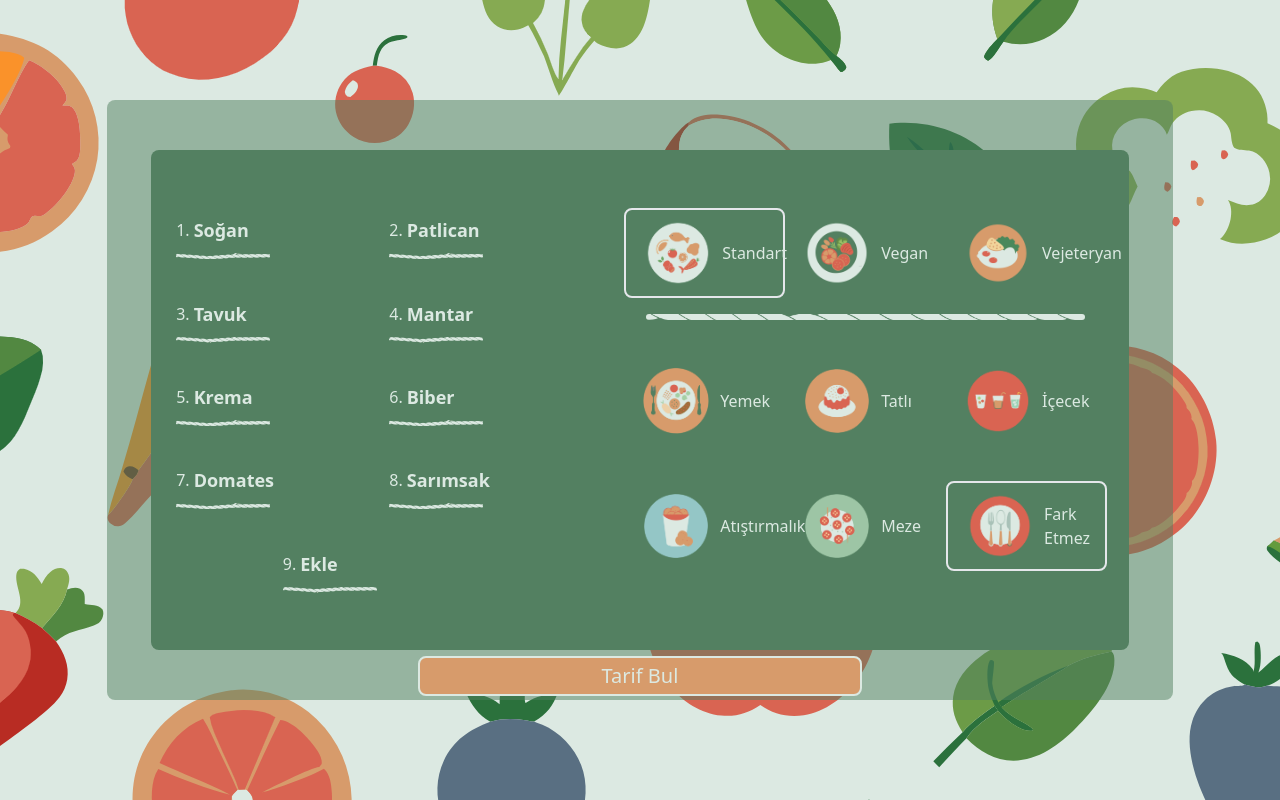
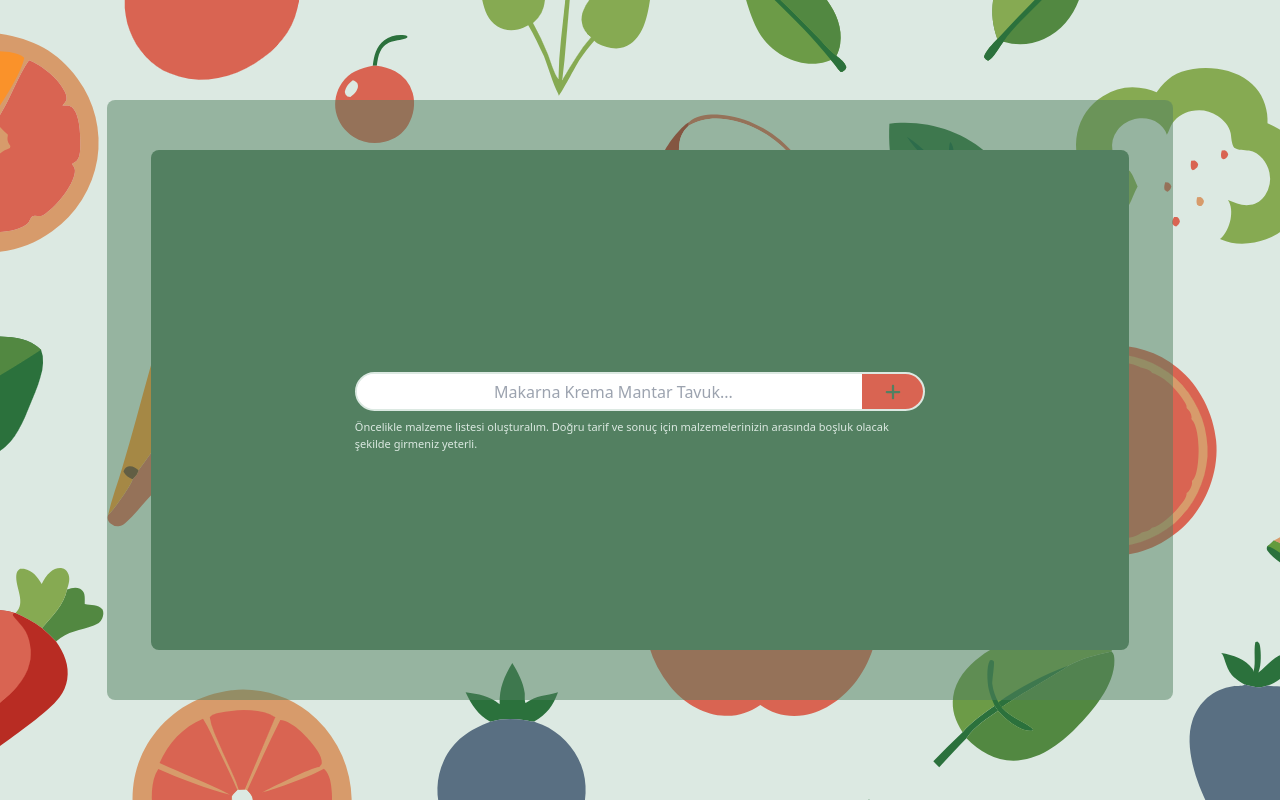
Before and after one commit to enesyagmur/what-in-kitchen, a React (Vite) app: page /home in a window 1280 px wide. Built offline with nearby package versions, Linux system fonts and the light colour scheme.

Commit message:
gereksiz componentler silindi ve inputList componentinde boşluklu olarak girilen malzemeler materials a aktarılması sağlandı

```diff
--- a/src/pages/home/Ai.tsx
+++ b/src/pages/home/Ai.tsx
@@ -1,13 +1,10 @@
 import { useState } from "react";
-import logo from "../../assets/logo5.png";
-import Input from "./aiComponents/Input";
-import Result from "./aiComponents/Result";
+import InputList from "./aiComponents/InputList";
 import Materials from "./aiComponents/Materials";
-import Begining from "./aiComponents/Begining";
 
 const Ai = () => {
   const [searched, setSearched] = useState<boolean>(false);
-  const [list, setList] = useState<string>([".", "."]);
+  const [list, setList] = useState<string>([]);
 
   return (
     <div className="w-full sm:w-11/12 lg:w-10/12 h-[600px] relative flex items-center justify-center">
@@ -18,7 +15,11 @@ const Ai = () => {
           searched ? "min-h-screen" : "h-5/6 lg:h-[500px] rounded-lg"
         } w-full sm:w-11/12 lg:w-11/12 bg-green_custom  z-10 flex flex-col items-center justify-center `}
       >
-        {list.length ? <Materials setSearched={setSearched} /> : <Begining />}
+        {list.length ? (
+          <Materials list={list} />
+        ) : (
+          <InputList setList={setList} />
+        )}
       </div>
     </div>
   );
--- a/src/pages/home/aiComponents/Begining.tsx
+++ /dev/null
@@ -1,48 +0,0 @@
-import logo from "../../../assets/logo5.png";
-import { IoAdd } from "react-icons/io5";
-
-const Begining = () => {
-  return (
-    <div className="w-full sm:w-11/12 lg:w-10/12 h-[600px] relative flex items-center justify-center">
-      <div className="w-full h-full bg-green_custom rounded-lg opacity-50 absolute"></div>
-      <div className="h-5/6 lg:h-[420px] rounded-lg w-full sm:w-11/12 lg:w-10/12 bg-green_custom  z-10 flex flex-col items-center justify-center">
-        <div className="sm:w-11/12 lg:w-10/12 h-[600px] relative flex items-center justify-center">
-          <div className="w-full h-full bg-green_custom rounded-lg opacity-50 absolute"></div>
-
-          <div className="h-5/6 lg:h-[420px] rounded-lg w-full sm:w-11/12 lg:w-10/12 bg-green_custom  z-10 flex flex-col items-center justify-center">
-            <div className="display-flex w-full h-10 flex items-center justify-center font-bold text-center text-red_custom">
-              <p className="display-flex capitalize text-2xl md:text-3xl text-white">
-                Mutfakta ne var
-              </p>
-              <img
-                src={logo}
-                alt="logo"
-                className="display-flex ml-1 mt-1 h-[30px]"
-              />
-            </div>
-            <div className="relative mt-6 w-11/12 lg:h-20 sm:w-9/12 md:w-8/12 lg:w-7/12 h-14  flex flex-col items-center justify-center">
-              <div className="w-full h-12 sm:h-14 lg:h-16 flex items-center justify-center bg-white border-2 border-cream_custom rounded-3xl">
-                <input
-                  type="text"
-                  className="w-11/12 h-full rounded-3xl focus:outline-none text-center pl-2 capitalize"
-                  placeholder="makarna krema mantar tavuk..."
-                />
-                <div className="w-[63px] h-full flex items-center justify-center bg-red_custom text-green_custom text-lg rounded-tr-3xl rounded-br-3xl cursor-pointer hover:bg-brown_custom">
-                  <IoAdd />
-                </div>
-              </div>
-
-              <p className="text-cream_custom text-[11px] mt-2">
-                Öncelikle malzeme listesi oluşturalım. Doğru tarif ve sonuç için
-                malzemelerinizin arasında boşluk olacak şekilde girmeniz
-                yeterli.
-              </p>
-            </div>
-          </div>
-        </div>
-      </div>
-    </div>
-  );
-};
-
-export default Begining;
--- a/src/pages/home/aiComponents/Input.tsx
+++ /dev/null
@@ -1,43 +0,0 @@
-import React from "react";
-import { FaArrowRight } from "react-icons/fa6";
-
-type inputProps = {
-  searched: boolean;
-  setSearched: (value: boolean) => void;
-};
-
-const Input: React.FC<inputProps> = ({ searched, setSearched }) => {
-  return (
-    <div
-      className={`${
-        searched
-          ? "fixed top-2 h-16 lg:h-20 w-10/12"
-          : "relative mt-6 w-11/12 h-20 lg:h-20"
-      }  sm:w-9/12 md:w-8/12 lg:w-7/12 h-14  flex flex-col items-center justify-center`}
-    >
-      <div className="w-full h-12 sm:h-14 lg:h-16 flex items-center justify-center bg-white border-2 border-cream_custom rounded-3xl">
-        <input
-          type="text"
-          className="w-11/12 h-full rounded-3xl focus:outline-none text-center pl-2 capitalize"
-          placeholder="makarna krema mantar tavuk..."
-        />
-        <div
-          className={`${
-            searched ? "ml-4 " : "ml-0"
-          } w-[63px] h-full flex items-center justify-center bg-red_custom text-green_custom text-lg rounded-tr-3xl rounded-br-3xl cursor-pointer hover:bg-brown_custom`}
-          onClick={() => setSearched(true)}
-        >
-          <FaArrowRight />
-        </div>
-      </div>
-      {!searched && (
-        <p className="text-cream_custom text-[11px] mt-2">
-          Öncelikle malzeme listesi oluşturalım. Doğru tarif ve sonuç için
-          malzemelerinizin arasında boşluk olacak şekilde girmeniz yeterli.
-        </p>
-      )}
-    </div>
-  );
-};
-
-export default Input;
--- /dev/null
+++ b/src/pages/home/aiComponents/InputList.tsx
@@ -0,0 +1,41 @@
+import React, { useState } from "react";
+import { FaPlus } from "react-icons/fa6";
+
+type inputProps = {
+  setList: React.Dispatch<React.SetStateAction<string[]>>;
+};
+
+const InputList: React.FC<inputProps> = ({ setList }) => {
+  const [input, setInput] = useState<string>("");
+
+  const updateList = () => {
+    const newList = input.split(" ").filter((item) => item !== "");
+    setList([...newList]);
+  };
+
+  return (
+    <div className="relative mt-6 w-11/12 h-20 lg:h-20 sm:w-9/12 md:w-8/12 lg:w-7/12 flex flex-col items-center justify-center">
+      <div className="w-full h-12 sm:h-14 lg:h-16 flex items-center justify-center bg-white border-2 border-cream_custom rounded-3xl">
+        <input
+          type="text"
+          className="w-11/12 h-full rounded-3xl focus:outline-none text-center pl-2 capitalize"
+          placeholder="makarna krema mantar tavuk..."
+          onChange={(e) => setInput(e.target.value)}
+        />
+        <div
+          className="w-[63px] h-full flex items-center justify-center bg-red_custom text-green_custom text-lg rounded-tr-3xl rounded-br-3xl cursor-pointer hover:bg-brown_custom"
+          onClick={updateList}
+        >
+          <FaPlus />
+        </div>
+      </div>
+
+      <p className="text-cream_custom text-[11px] mt-2">
+        Öncelikle malzeme listesi oluşturalım. Doğru tarif ve sonuç için
+        malzemelerinizin arasında boşluk olacak şekilde girmeniz yeterli.
+      </p>
+    </div>
+  );
+};
+
+export default InputList;
--- a/src/pages/home/aiComponents/Materials.tsx
+++ b/src/pages/home/aiComponents/Materials.tsx
@@ -1,6 +1,4 @@
 import ip from "../../../assets/materials-images/lineBg.png";
-import ip2 from "../../../assets/materials-images/ip2.png";
-
 import Standart from "../../../assets/materials-images/standart.png";
 import Vejeteryan from "../../../assets/materials-images/vejetaryan.png";
 import Vegan from "../../../assets/materials-images/vegan.png";
@@ -14,10 +12,10 @@ import Farketmez from "../../../assets/materials-images/farketmez.png";
 import { useState } from "react";
 
 type materialsProps = {
-  setSearched: (value: boolean) => void;
+  list: string[];
 };
 
-const Materials: React.FC<materialsProps> = ({ setSearched }) => {
+const Materials: React.FC<materialsProps> = ({ list }) => {
   const [foodChoice, setFoodChoice] = useState<
     { name: string; selected: boolean }[]
   >([
@@ -55,22 +53,10 @@ const Materials: React.FC<materialsProps> = ({ setSearched }) => {
   ]);
   const foodTypeImages = [Standart, Vegan, Vejeteryan];
 
-  const mateialArray: string[] = [
-    "soğan",
-    "patlican",
-    "tavuk",
-    "mantar",
-    "krema",
-    "biber",
-    "domates",
-    "sarımsak",
-    "Ekle",
-  ];
-
   return (
     <div className="w-full h-full flex items-center justify-evenly">
       <div className="w-6/12 h-5/6 flex flex-wrap justify-evenly items-center ">
-        {mateialArray.map((element, index) => (
+        {list.map((element, index) => (
           <div className="w-5/12 h-1/6 flex flex-col items-start justify-center">
             <div className="w-full h-4/6 flex items-center justify-start">
               <p className="text-cream_custom">{index + 1}.</p>
```
